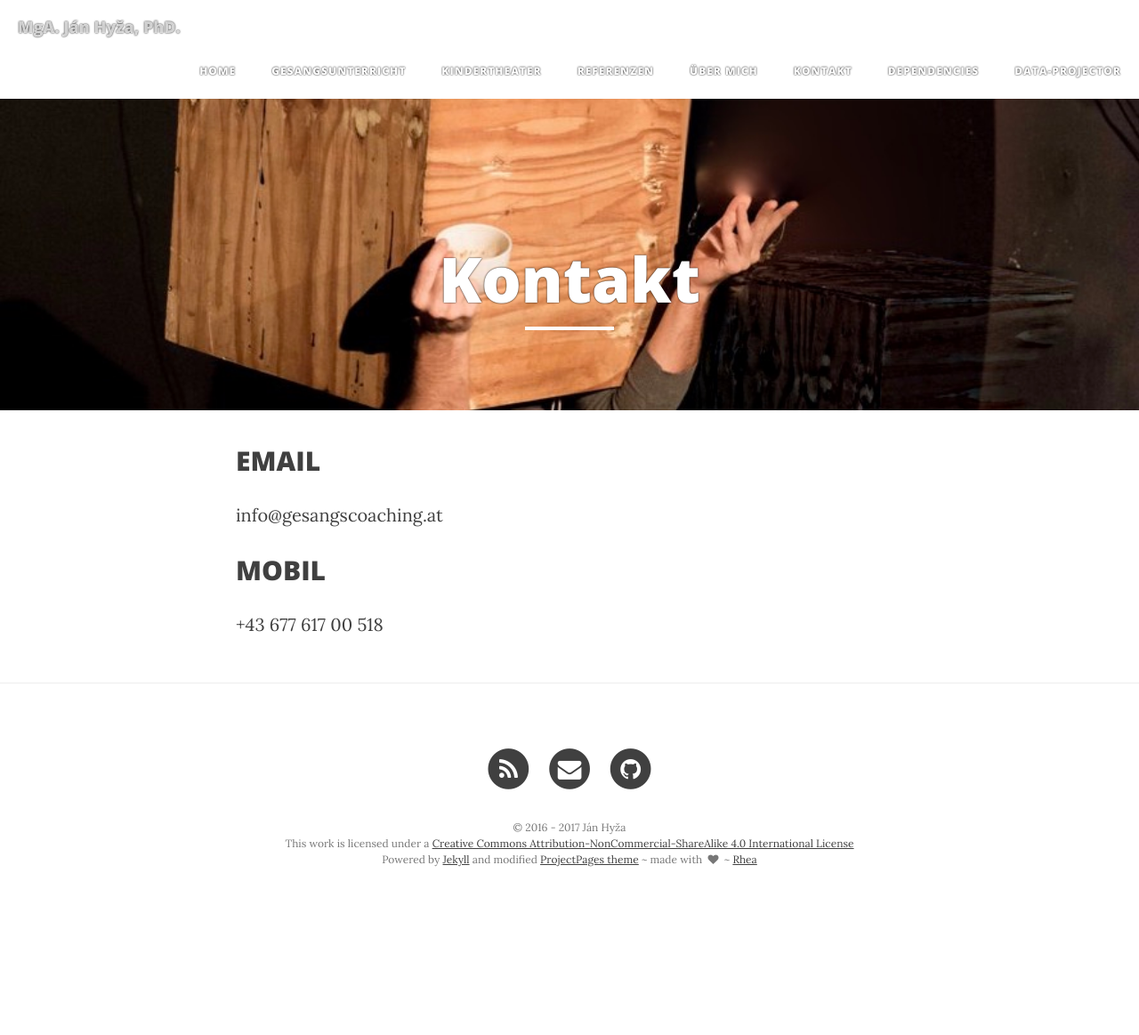
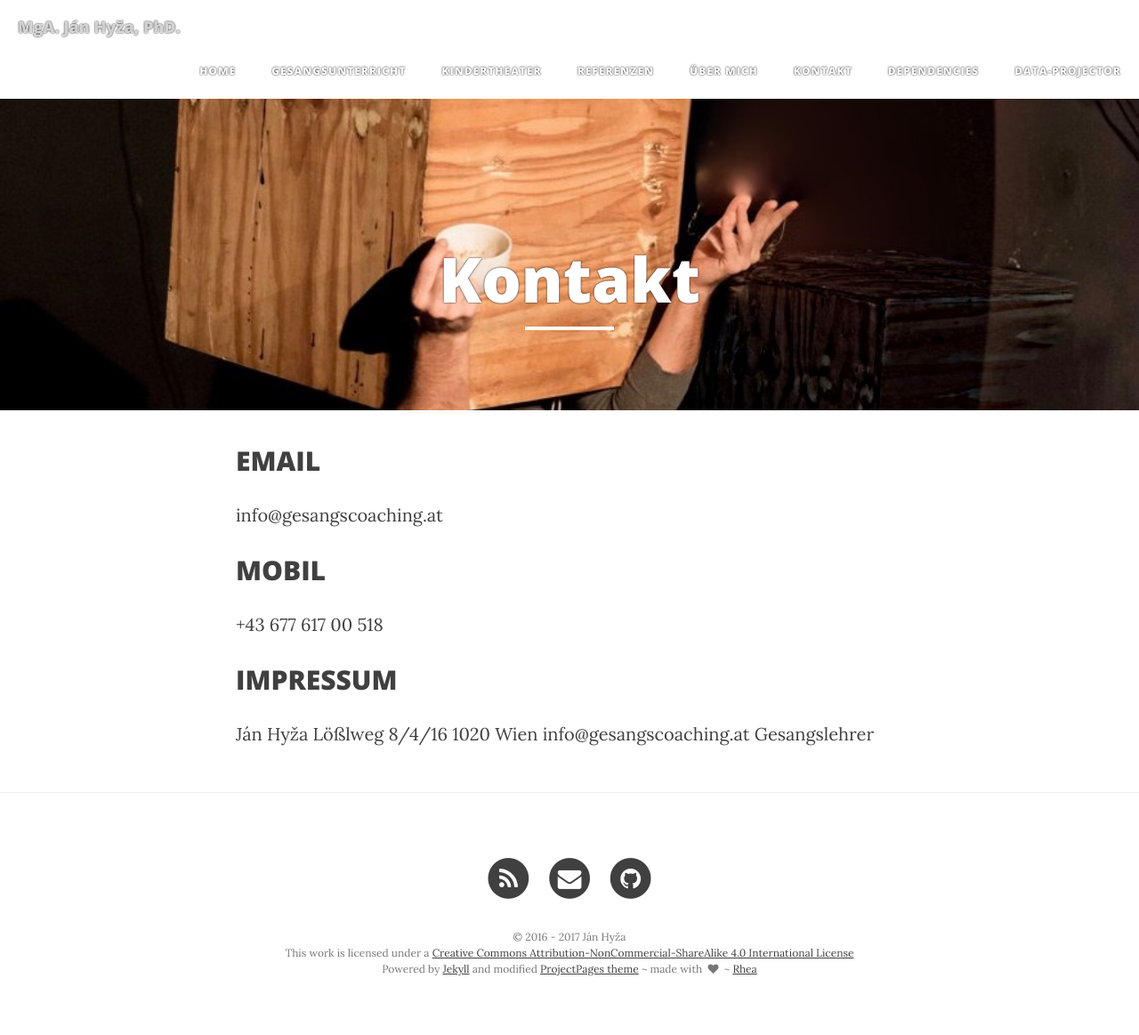
Before and after one commit to janhyza/gesangscoaching.at, a Jekyll site: the page built from contact.md, in a window 1280 px wide. Shown: the whole page at 89% size. Built offline with Jekyll 4.4.1, drawn with Linux system fonts in a browser that asks for light colours; nearby versions of some CDN libraries; before the commit the page ends 1040 px from its top, so only the background shows below that.

Commit message:
upradte contact

```diff
--- a/contact.md
+++ b/contact.md
@@ -9,3 +9,10 @@ info@gesangscoaching.at
 
 ## MOBIL
 +43 677 617 00 518
+
+## IMPRESSUM
+Ján Hyža
+Lößlweg 8/4/16
+1020 Wien
+info@gesangscoaching.at
+Gesangslehrer
```
